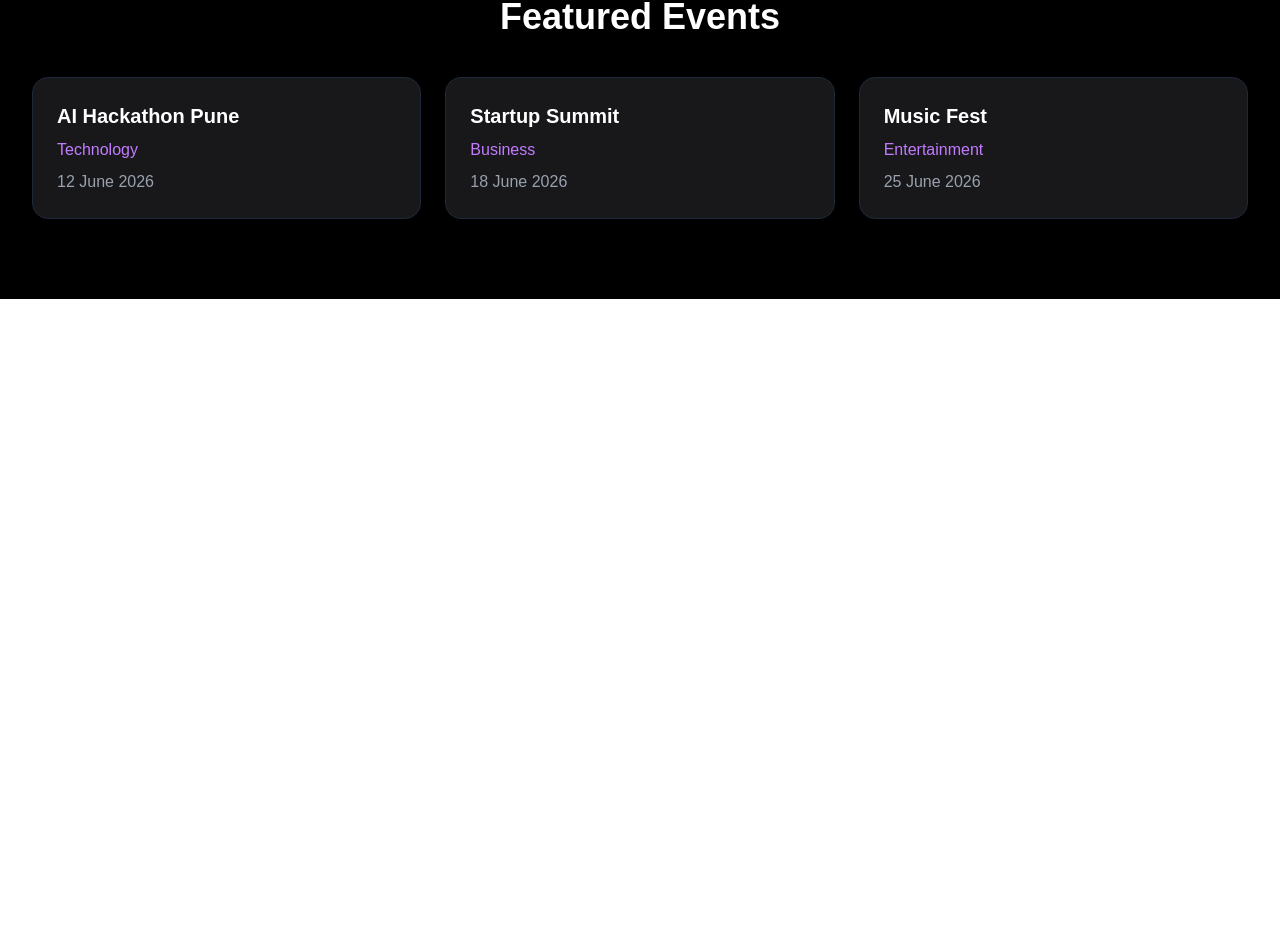
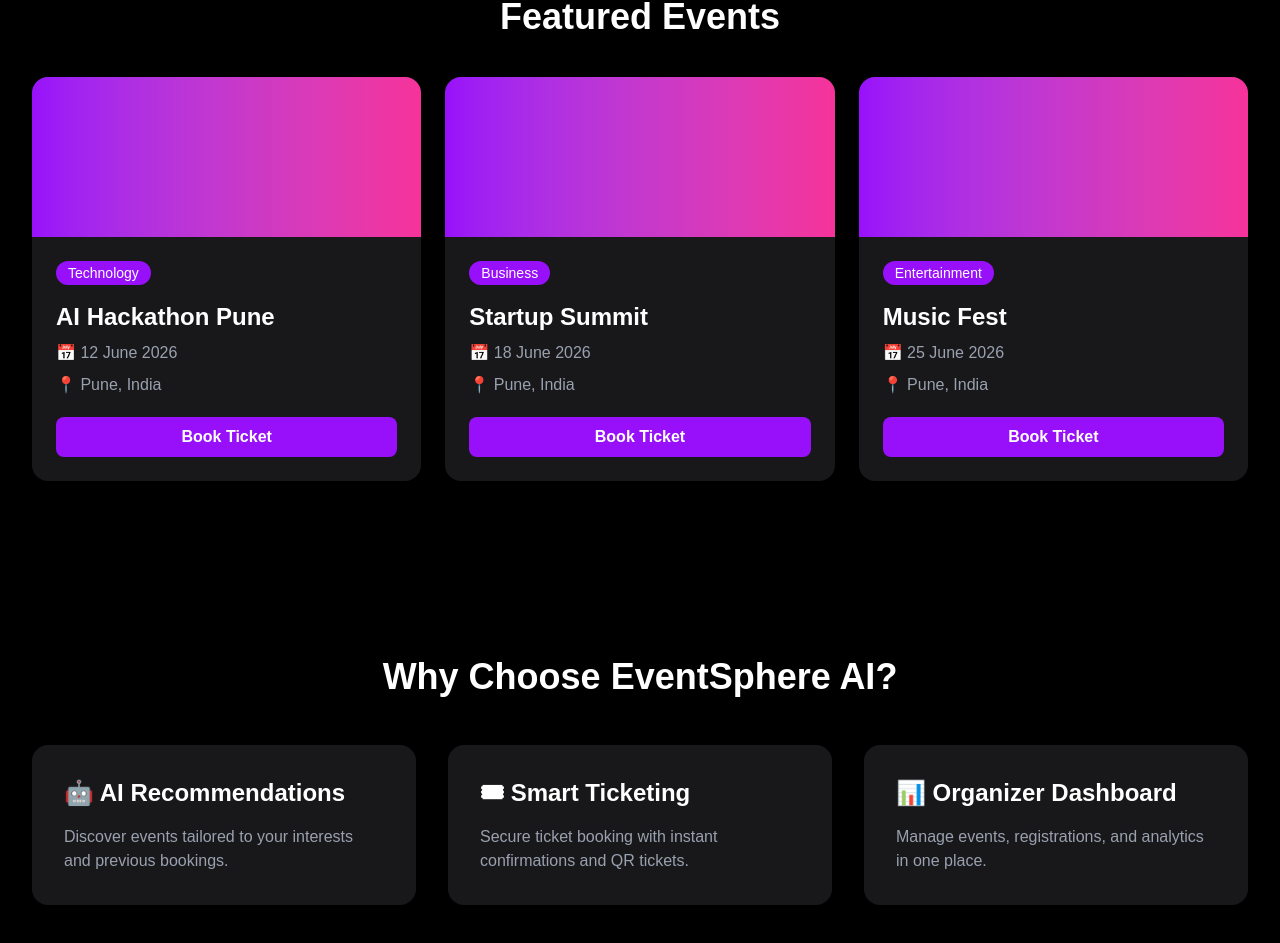
Before and after one commit to mahek-s11/Eventsphere-AI, a Next.js app: page / in a window 1280 px wide. Shown: the part 719-1662 px from the top of the page. Before the commit the page ends 1018 px from the top, so only its background shows below. Built offline with nearby package versions, Linux system fonts and the light colour scheme.

Commit message:
Added features section

```diff
--- a/app/page.tsx
+++ b/app/page.tsx
@@ -1,6 +1,7 @@
 import Navbar from "../components/Navbar";
 import Hero from "../components/Hero";
 import FeaturedEvents from "../components/FeaturedEvents";
+import Features from "../components/Features";
 
 export default function Home() {
   return (
@@ -8,6 +9,7 @@
       <Navbar />
       <Hero />
       <FeaturedEvents />
+      <Features />
     </main>
   );
 }
--- a/components/EventCard.tsx
+++ b/components/EventCard.tsx
@@ -10,16 +10,31 @@
   date,
 }: EventCardProps) {
   return (
-    <div className="rounded-2xl border border-gray-800 bg-zinc-900 p-6 transition hover:border-purple-500">
-      <h3 className="mb-2 text-xl font-bold">{title}</h3>
+    <div className="overflow-hidden rounded-2xl bg-zinc-900 transition duration-300 hover:scale-105 hover:shadow-xl hover:shadow-purple-500/20">
 
-      <p className="mb-2 text-purple-400">
-        {category}
-      </p>
+      <div className="h-40 bg-gradient-to-r from-purple-600 to-pink-500"></div>
 
-      <p className="text-gray-400">
-        {date}
-      </p>
+      <div className="p-6">
+        <span className="rounded-full bg-purple-600 px-3 py-1 text-sm">
+          {category}
+        </span>
+
+        <h3 className="mt-4 mb-2 text-2xl font-bold">
+          {title}
+        </h3>
+
+        <p className="mb-2 text-gray-400">
+          📅 {date}
+        </p>
+
+        <p className="mb-5 text-gray-400">
+          📍 Pune, India
+        </p>
+
+        <button className="w-full rounded-lg bg-purple-600 py-2 font-semibold hover:bg-purple-700">
+          Book Ticket
+        </button>
+      </div>
     </div>
   );
 }
--- /dev/null
+++ b/components/Features.tsx
@@ -0,0 +1,43 @@
+export default function Features() {
+  return (
+    <section className="px-8 py-24">
+      <h2 className="mb-12 text-center text-4xl font-bold">
+        Why Choose EventSphere AI?
+      </h2>
+
+      <div className="grid gap-8 md:grid-cols-3">
+
+        <div className="rounded-2xl bg-zinc-900 p-8">
+          <h3 className="mb-4 text-2xl font-bold">
+            🤖 AI Recommendations
+          </h3>
+
+          <p className="text-gray-400">
+            Discover events tailored to your interests and previous bookings.
+          </p>
+        </div>
+
+        <div className="rounded-2xl bg-zinc-900 p-8">
+          <h3 className="mb-4 text-2xl font-bold">
+            🎟 Smart Ticketing
+          </h3>
+
+          <p className="text-gray-400">
+            Secure ticket booking with instant confirmations and QR tickets.
+          </p>
+        </div>
+
+        <div className="rounded-2xl bg-zinc-900 p-8">
+          <h3 className="mb-4 text-2xl font-bold">
+            📊 Organizer Dashboard
+          </h3>
+
+          <p className="text-gray-400">
+            Manage events, registrations, and analytics in one place.
+          </p>
+        </div>
+
+      </div>
+    </section>
+  );
+}
```
